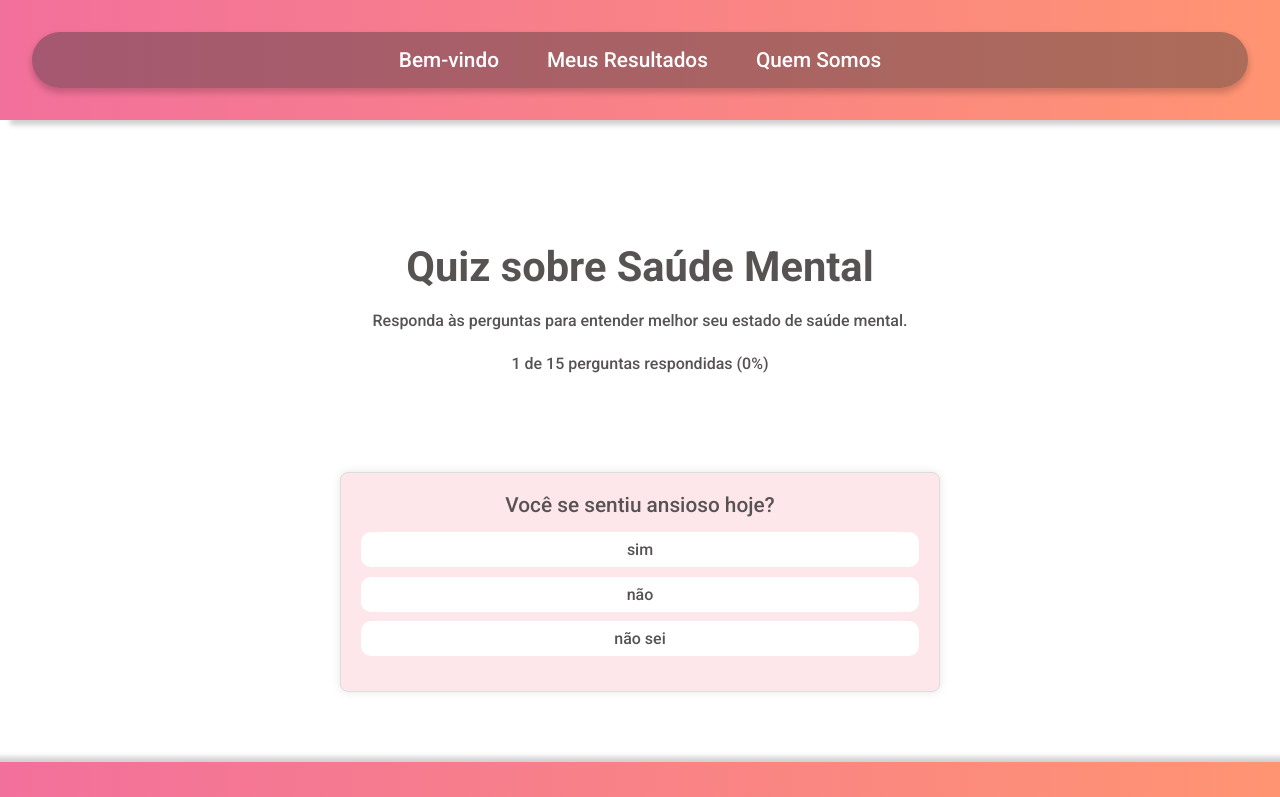
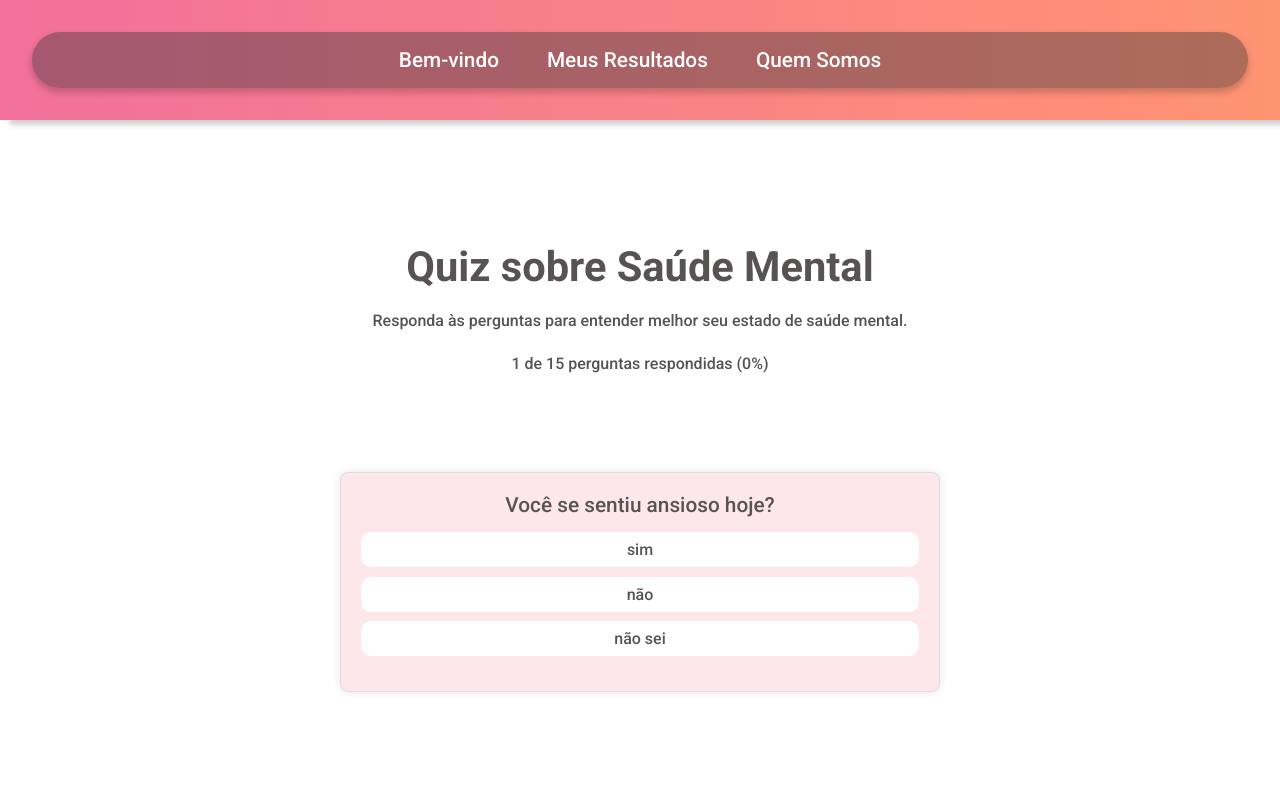
Before and after one commit to NaykyrOliveira/mental-health, a Vue app: page / in a window 1280 px wide. Shown: the top 797 px of the page. Built offline with nearby package versions, Linux system fonts and the light colour scheme.

Commit message:
Correção de bugs no quiz

```diff
--- a/public/assets/css/quiz.css
+++ b/public/assets/css/quiz.css
@@ -4,7 +4,7 @@
   padding: 20px;
   margin-top: 10.3vh;
   text-align: center;
-  height: 65vh;
+  height: 85vh;
   font: normal 500 1.3rem "Roboto", sans-serif;
   color: rgb(88, 83, 83);
 }
--- a/src/views/ResultView.vue
+++ b/src/views/ResultView.vue
@@ -59,13 +59,10 @@ export default {
       const questionsStr = localStorage.getItem('quizQuestions') || '[]';
       this.answers = JSON.parse(answersStr);
       this.questions = JSON.parse(questionsStr);
-      console.log('Answers:', this.answers);
-      console.log('Questions:', this.questions);
 
       localStorage.removeItem('quizAnswers');
       localStorage.removeItem('quizQuestions');
     } catch (e) {
-      console.error('Error parsing JSON from localStorage:', e);
       this.answers = [];
       this.questions = [];
     }
@@ -103,7 +100,6 @@ export default {
       };
 
       if (!Array.isArray(this.answers) || !Array.isArray(this.questions)) {
-        console.error('Invalid or missing answers/questions data');
         return '';
       }
 
@@ -116,7 +112,6 @@ export default {
         }
       });
 
-      console.log('Category counts:', categories);
 
       const maxCount = Math.max(...Object.values(categories));
       const maxCategories = Object.keys(categories).filter(key => categories[key] === maxCount);
```
